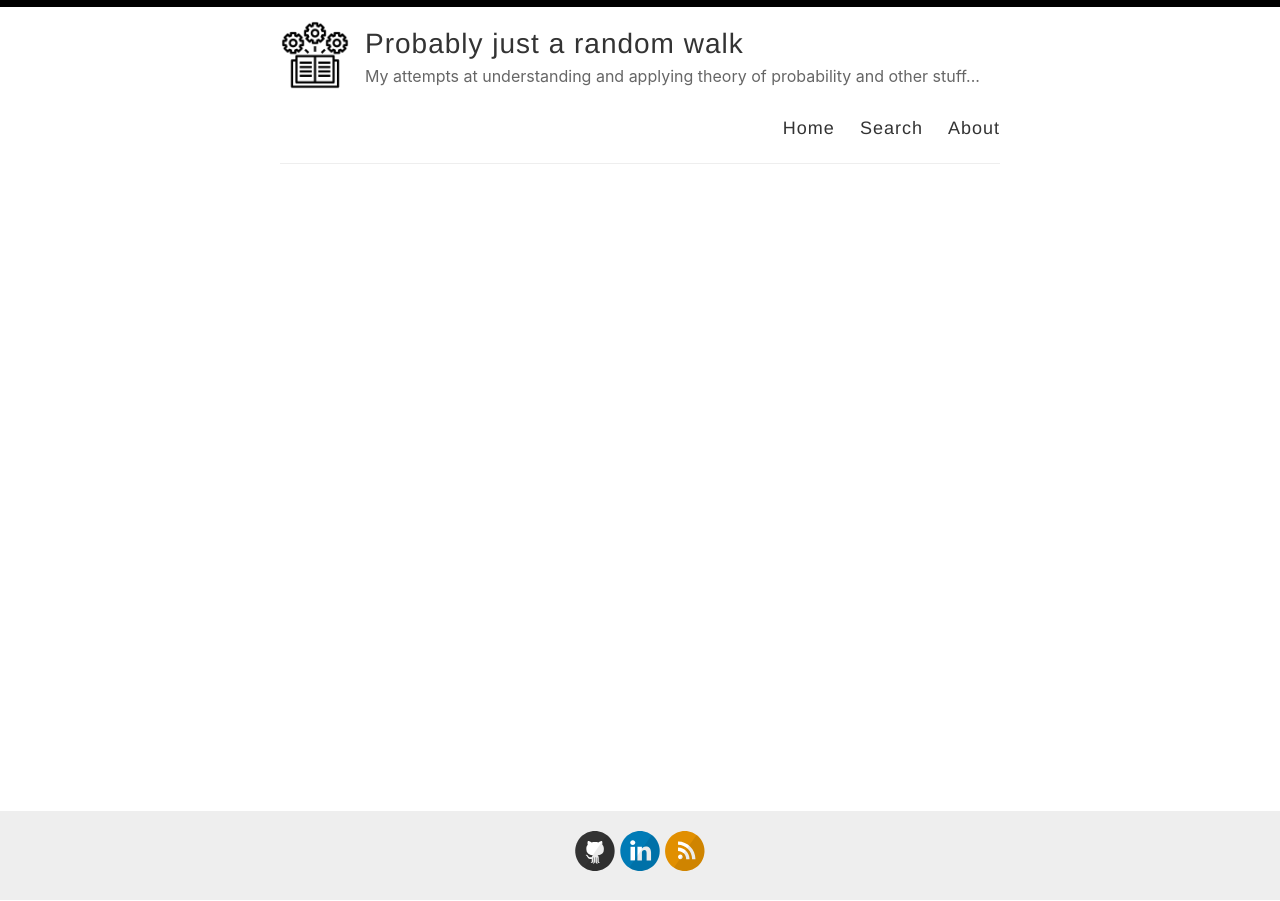
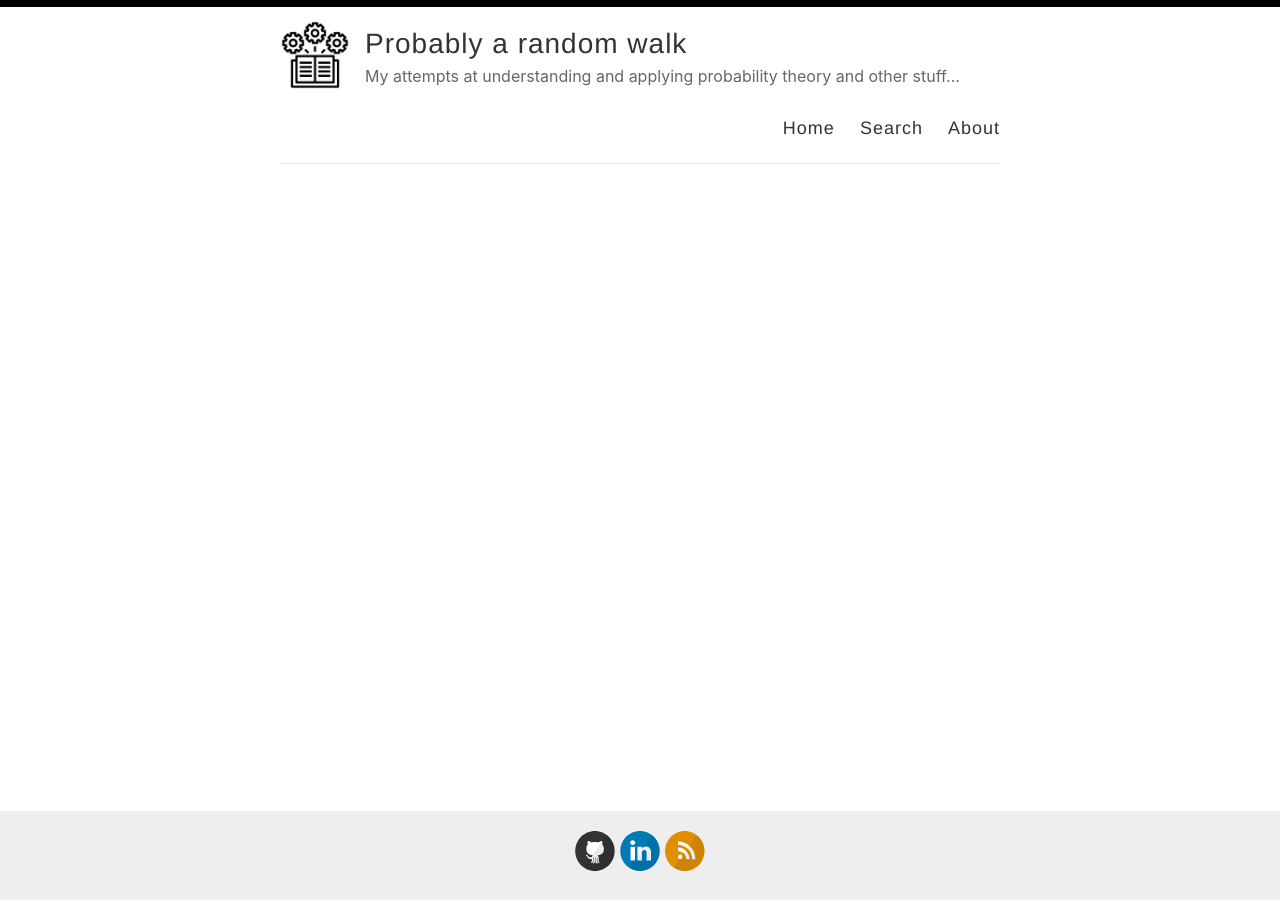
Before and after one commit to sachinthak/sachinthak.github.io, a Jekyll site: the page built from index.html, in a window 1280 px wide. Built offline with Jekyll 4.4.1, drawn with Linux system fonts in a browser that asks for light colours; the list of posts is cut into pages by our own code.

```diff
--- a/_config.yml
+++ b/_config.yml
@@ -3,13 +3,13 @@
 #
 
 # Name of your site (displayed in the header)
-name: Probably just a random walk
+name: Probably a random walk
 
 # Name of the author
 author: Sachintha Karunaratne
 
 # Short bio or description (displayed in the header)
-description: My attempts at understanding and applying theory of probability and other stuff...
+description: My attempts at understanding and applying probability theory and other stuff...
 
 # URL of your avatar or profile pic (you could use your GitHub profile pic)
 #avatar: /images/reverie.png
--- a/_drafts/2020-04-11-Bayesian-ELO-Part1/2020-04-11-Bayesian-ELO-Part1.markdown
+++ b/_drafts/2020-04-11-Bayesian-ELO-Part1/2020-04-11-Bayesian-ELO-Part1.markdown
@@ -1,7 +1,7 @@
 ---
 layout: post
 title:  "Bayesian Elo - Part 1/3"
-date:   2020-04-11 09:22:47 +1000
+date:   2020-04-11
 mathjax: true
 categories: Bayes Sports
 ---
```
Also changed, not shown: index.html (+10 -0 lines).
